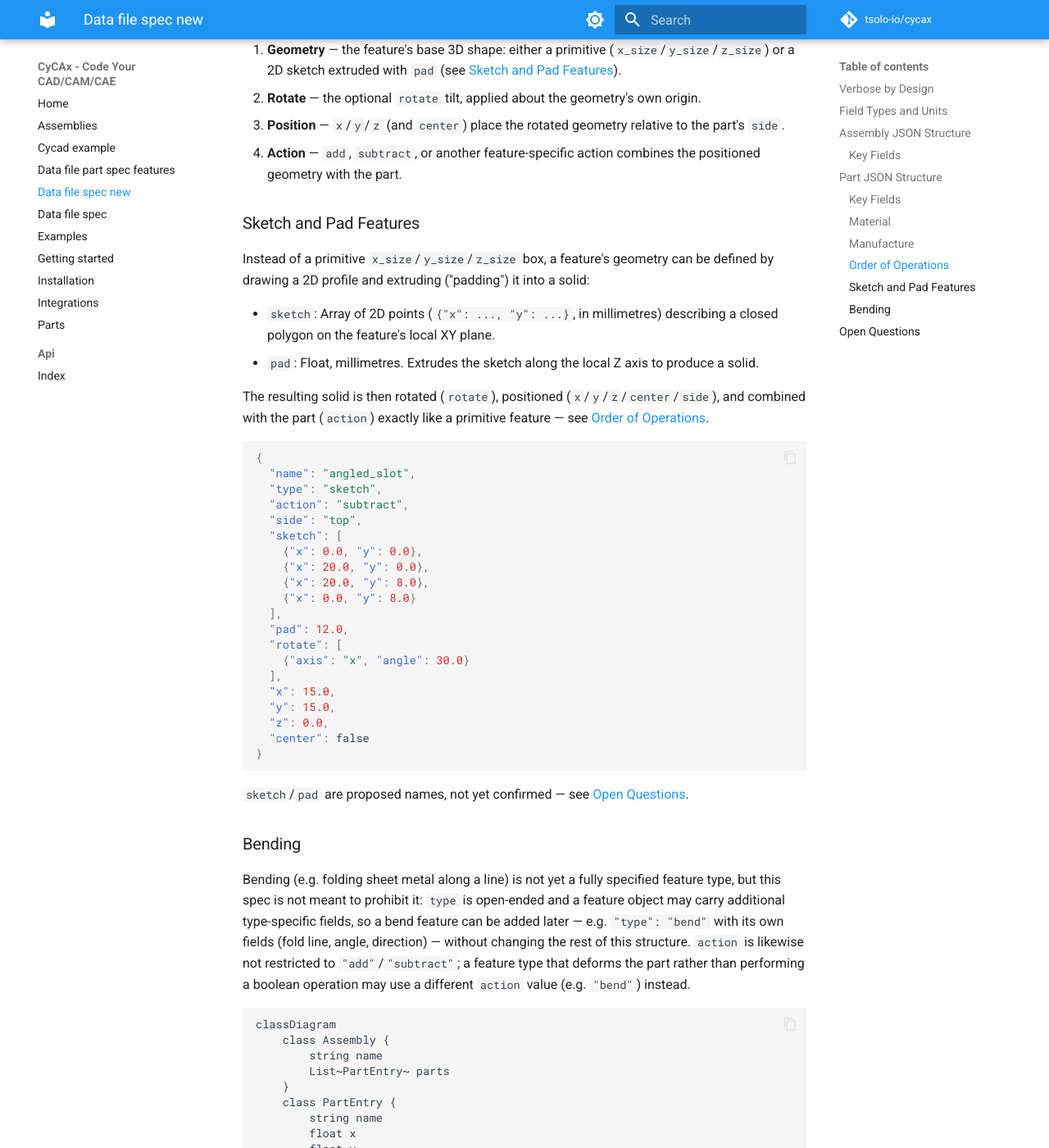
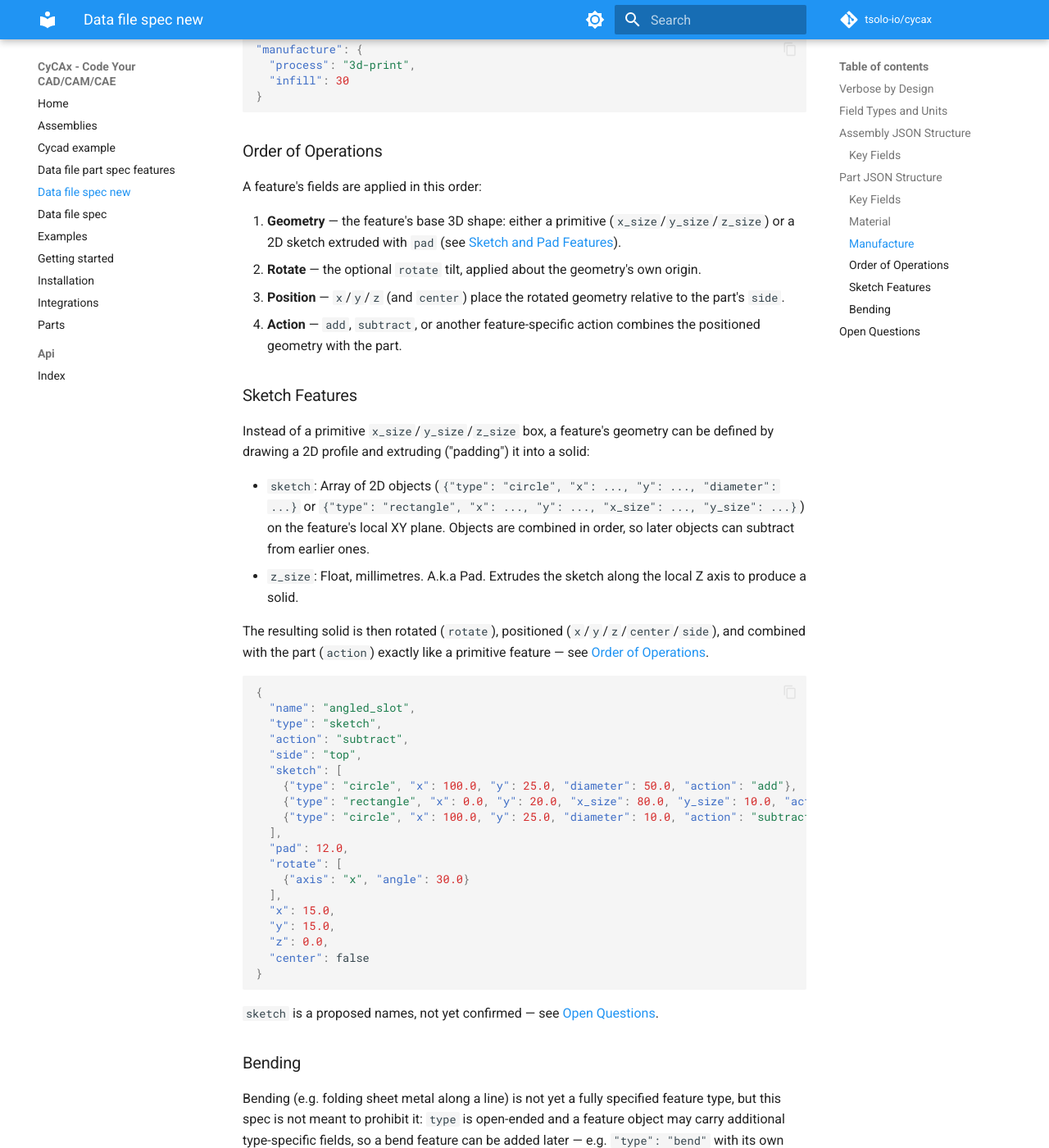
Before and after one commit to tsolo-io/cycax, an MkDocs documentation site: the page built from docs/content/data-file-spec-new.md, in a window 1280 px wide and 1400 px high, scrolled down 4759 px. Shown: the whole window at 82% size. Built offline with MkDocs 1.6.1 and Material for MkDocs 9.7.7, drawn with Linux system fonts in a browser that asks for light colours; comment, search, counter and statistics services are not loaded; some of the changed text lies outside the part shown.

Commit message:
fix: Address PR comments.

````diff
--- a/docs/content/data-file-spec-new.md
+++ b/docs/content/data-file-spec-new.md
@@ -118,13 +118,24 @@ A part JSON file describes an individual part as a base shape plus a list of fea
   },
   "features": [
     {
-      "name": "front_pocket",
+     "name": "base",
+     "type": "cuboid",
+     "action": "add",
+     "x": 0.0,
+     "y": 0.0,
+     "z": 0.0,
+     "x_size": 200.0,
+     "y_size": 100.0,
+     "z_size": 2.0
+    },
+    {
+      "name": "top_pocket",
       "type": "cuboid",
       "action": "subtract",
-      "side": "front",
+      "side": "top",
       "x": 10.0,
       "y": 10.0,
-      "z": 0.0,
+      "z": -1.0,
       "x_size": 20.0,
       "y_size": 20.0,
       "z_size": 5.0,
@@ -209,14 +220,13 @@ A feature's fields are applied in this order:
 4. **Action** — `add`, `subtract`, or another feature-specific action combines the positioned
    geometry with the part.
 
-### Sketch and Pad Features
+### Sketch Features
 
 Instead of a primitive `x_size`/`y_size`/`z_size` box, a feature's geometry can be defined by
 drawing a 2D profile and extruding ("padding") it into a solid:
 
-- `sketch`: Array of 2D points (`{"x": ..., "y": ...}`, in millimetres) describing a closed
-  polygon on the feature's local XY plane.
-- `pad`: Float, millimetres. Extrudes the sketch along the local Z axis to produce a solid.
+- `sketch`: Array of 2D objects (`{"type": "circle", "x": ..., "y": ..., "diameter": ...}` or `{"type": "rectangle", "x": ..., "y": ..., "x_size": ..., "y_size": ...}`) on the feature's local XY plane. Objects are combined in order, so later objects can subtract from earlier ones.
+- `z_size`: Float, millimetres. A.k.a Pad. Extrudes the sketch along the local Z axis to produce a solid.
 
 The resulting solid is then rotated (`rotate`), positioned (`x`/`y`/`z`/`center`/`side`), and
 combined with the part (`action`) exactly like a primitive feature — see [Order of
@@ -229,10 +239,9 @@ Operations](#order-of-operations).
   "action": "subtract",
   "side": "top",
   "sketch": [
-    {"x": 0.0, "y": 0.0},
-    {"x": 20.0, "y": 0.0},
-    {"x": 20.0, "y": 8.0},
-    {"x": 0.0, "y": 8.0}
+    {"type": "circle", "x": 100.0, "y": 25.0, "diameter": 50.0, "action": "add"},
+    {"type": "rectangle", "x": 0.0, "y": 20.0, "x_size": 80.0, "y_size": 10.0, "action": "add"},
+    {"type": "circle", "x": 100.0, "y": 25.0, "diameter": 10.0, "action": "subtract"},
   ],
   "pad": 12.0,
   "rotate": [
@@ -245,7 +254,7 @@ Operations](#order-of-operations).
 }
 ```
 
-`sketch`/`pad` are proposed names, not yet confirmed — see [Open Questions](#open-questions).
+`sketch` is a proposed names, not yet confirmed — see [Open Questions](#open-questions).
 
 ### Bending
 
````
Also changed, not shown: docs/content/data-file-part-spec-features.md (+5 -1 lines).
